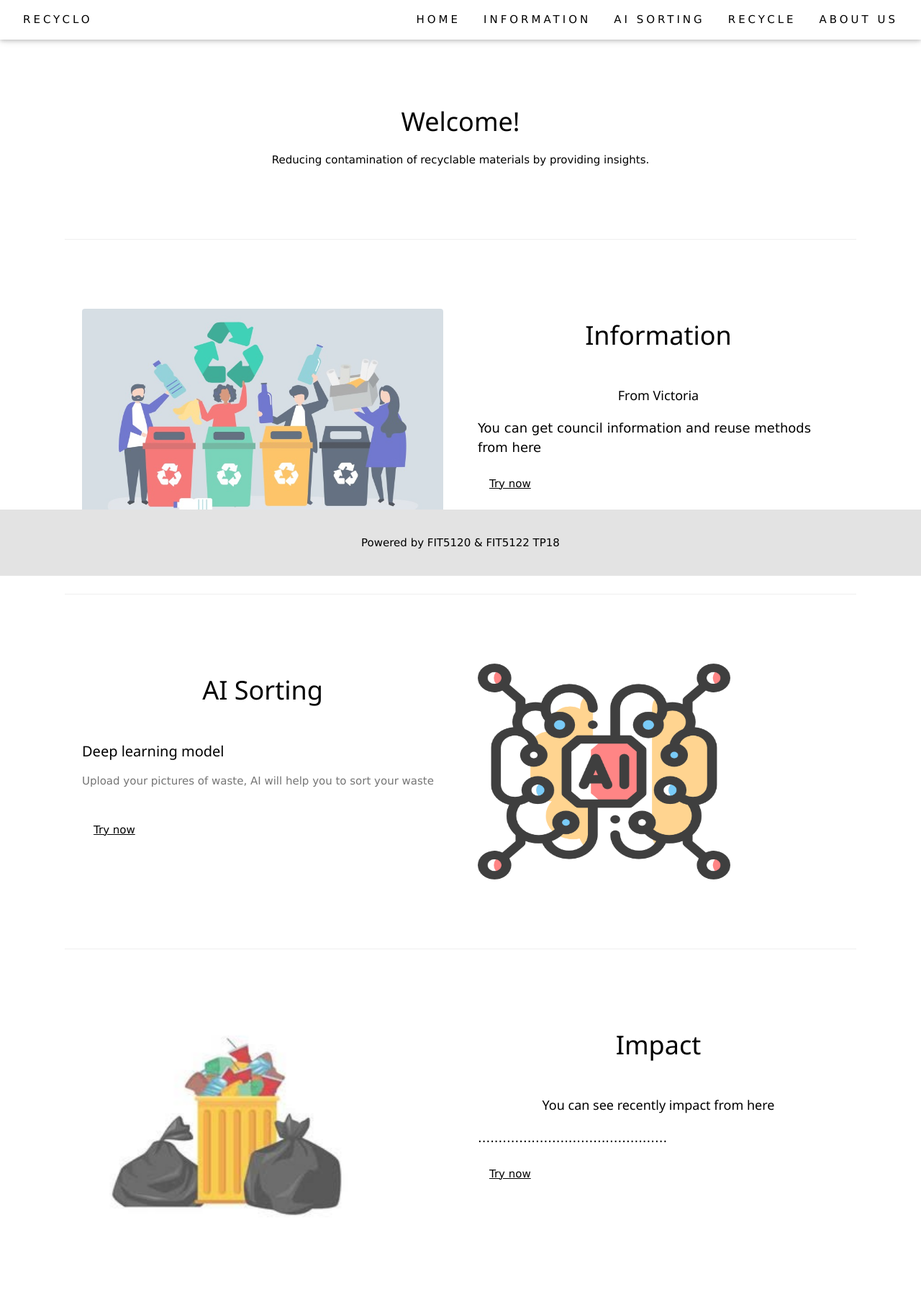
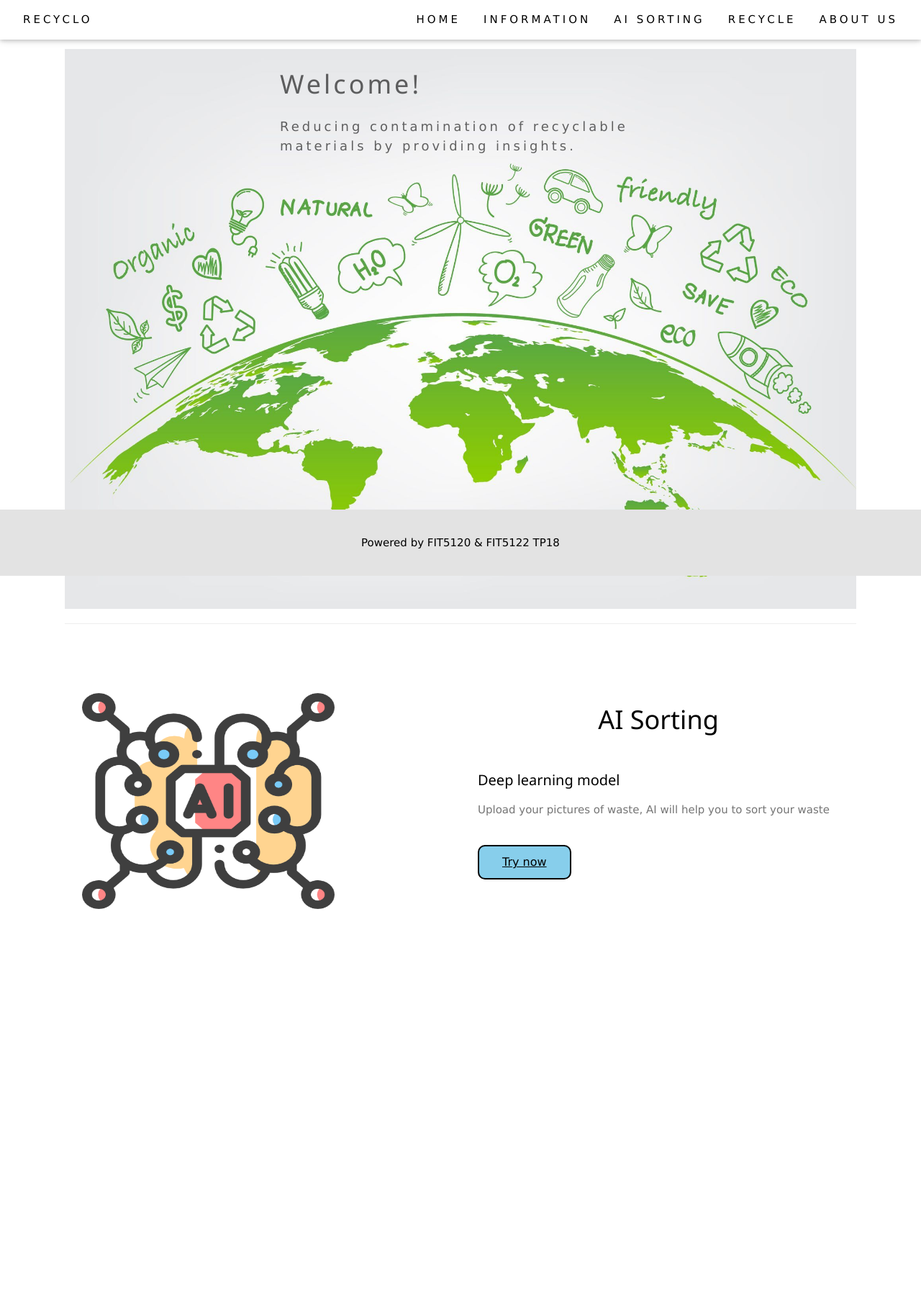
Before and after one commit to Nithin-G-R/tp18, a Flask app: page / in a window 1280 px wide. Shown: the whole page at 72% size. After the commit the page ends 1263 px from the top, so only its background shows below. Run offline with Flask 2, Linux system fonts and the light colour scheme.

Commit message:
change css
need another background picture

```diff
--- a/static/css/temp.css
+++ b/static/css/temp.css
@@ -76,7 +76,7 @@ body {
     background-color: #E3E3E3;
     */
     background-color: #E3E3E3;
-    padding: 20;
+    padding: 20px;
 }
 
 
@@ -285,7 +285,7 @@ label{
 
 .forum_button {
     border-radius: 10px;
-    background-color: white;
+    background-color: skyblue;
     color: black;
     border: 2px solid black;
     padding: 10px 32px;
--- a/templates/HomePage.html
+++ b/templates/HomePage.html
@@ -2,61 +2,33 @@
 <div class="w3-content" style="max-width:1100px">
 
     <!-- Welcome Section -->
-  <div class="w3-row w3-padding-64">
-
-      <h1 class="w3-center">Welcome!</h1>
-            <p class="w3-center">Reducing contamination of recyclable materials by providing insights.</p>
-
-
+    <header class="w3-display-container w3-content w3-wide" style="max-width:1600px;min-width:500px" id="home">
+  <img class="w3-image" src="/static/img/sustainable.jpeg" alt="homepagePic" width="1600" height="500">
+  <div class="w3-display-topmiddle w3-padding-large w3-opacity w3-large">
+      <h1>Welcome!</h1>
+            <p>Reducing contamination of recyclable materials by providing insights.</p>
   </div>
-
+    </header>
   <hr>
 
-  <!-- Information Section -->
+  <!-- AI Section -->
   <div class="w3-row w3-padding-64">
     <div class="w3-col m6 w3-padding-large w3-hide-small">
-     <img src="/static/img/homepage1.jpeg" class="w3-round w3-image w3-opacity-min" alt="Council_Information" style="width: 100%; height: 300px">
+     <img src="/static/img/homepage2.png" class="w3-round w3-image w3-opacity-min" alt="sorting" style="width: 70%; height: 300px">
     </div>
 
     <div class="w3-col m6 w3-padding-large">
-      <h1 class="w3-center">Information</h1><br>
-      <h5 class="w3-center">From Victoria</h5>
-      <p class="w3-large">You can get council information and reuse methods from here</p>
-        <button class="w3-button"><a href="/InfoHome">Try now</a></button>
+      <h1 class="w3-center">AI Sorting</h1><br>
+      <h4>Deep learning model</h4>
+      <p class="w3-text-grey">Upload your pictures of waste, AI will help you to sort your waste</p><br>
+        <button class="forum_button"><a href="/sorting">Try now</a></button>
     </div>
   </div>
 
-  <hr>
+    <br>
+    <br>
+    <br>
+    <br>
 
-  <!-- AI Section -->
-  <div class="w3-row w3-padding-64" id="menu">
-    <div class="w3-col l6 w3-padding-large">
-      <h1 class="w3-center">AI Sorting</h1><br>
-      <h4>Deep learning model</h4>
-      <p class="w3-text-grey">Upload your pictures of waste, AI will help you to sort your waste</p><br>
-        <button class="w3-button"><a href="/sorting">Try now</a></button>
-
-    </div>
-
-    <div class="w3-col l6 w3-padding-large">
-      <img src="/static/img/homepage2.png" class="w3-round w3-image w3-opacity-min" alt="sorting" style="width: 70%; height: 300px">
-    </div>
-  </div>
-
-  <hr>
-
-  <!-- Map Section -->
-  <div class="w3-row w3-padding-64">
-    <div class="w3-col m6 w3-padding-large w3-hide-small">
-     <img src="/static/img/homepage3.jpeg" class="w3-round w3-image w3-opacity-min" alt="impact" style="width: 80%; height: 300px">
-    </div>
-
-    <div class="w3-col m6 w3-padding-large">
-      <h1 class="w3-center">Impact</h1><br>
-      <h5 class="w3-center">You can see recently impact from here</h5>
-      <p class="w3-large">..............................................</p>
-        <button class="w3-button"><a href="/map">Try now</a></button>
-    </div>
-  </div>
 
 </div>
```
Also changed, not shown: templates/InfoPages/analysis.html (+14 -0 lines), templates/InfoPages/impact.html (+14 -0 lines), templates/InfoPages/reuse.html (+14 -0 lines), templates/SortingPage.html (+7 -0 lines), static/img/background.jpg (added), static/img/sustainable.jpeg (added), 3 other files.
